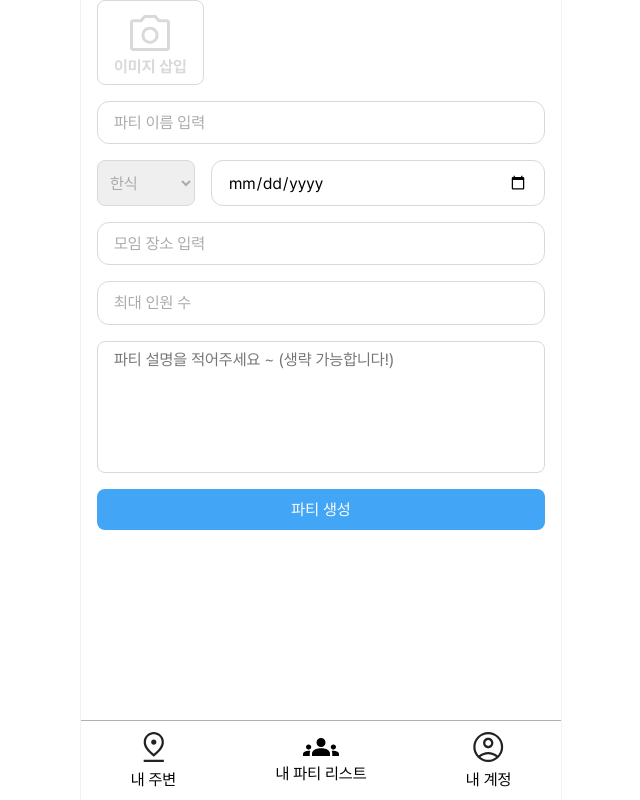
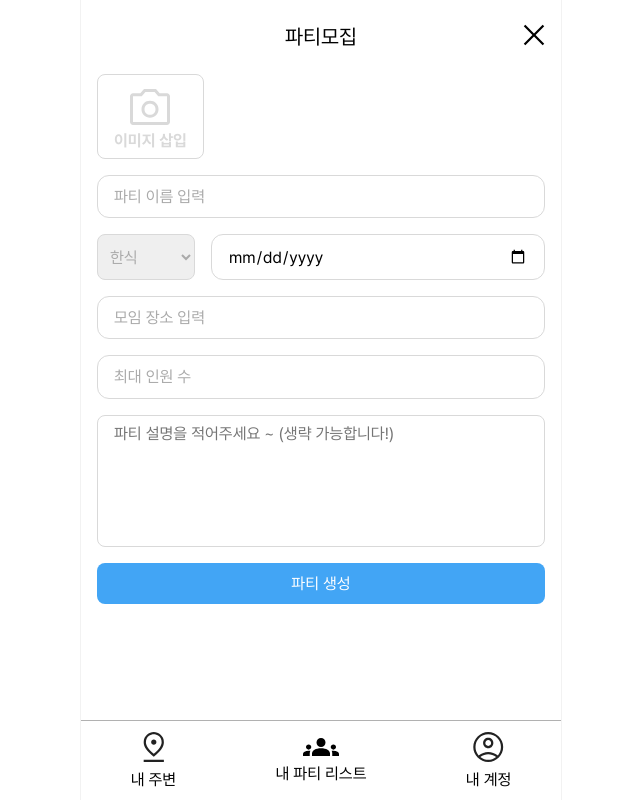
Before and after one commit to YCWG/YCWG-FrontEnd, a React (Vite) app: page /parties in a window 1280 px wide. Shown: the whole page, without its empty margins (319-959 px from the left). Built offline with nearby package versions, Linux system fonts and the light colour scheme; no server answers.

Commit message:
feat: add header

```diff
--- /dev/null
+++ b/src/assets/svg/Xmark.tsx
@@ -0,0 +1,16 @@
+const Xmark = () => (
+  <svg
+    width='22'
+    height='22'
+    viewBox='0 0 22 22'
+    fill='none'
+    xmlns='http://www.w3.org/2000/svg'
+  >
+    <path
+      d='M2.33745 21.2375L0.762451 19.6625L9.42495 11L0.762451 2.33751L2.33745 0.762512L11 9.42501L19.6625 0.762512L21.2375 2.33751L12.575 11L21.2375 19.6625L19.6625 21.2375L11 12.575L2.33745 21.2375Z'
+      fill='black'
+    />
+  </svg>
+)
+
+export default Xmark
--- a/src/assets/svg/index.ts
+++ b/src/assets/svg/index.ts
@@ -5,3 +5,4 @@ export { default as PeopleFocus } from './PeopleFocus'
 export { default as UserCircle } from './UserCircle'
 export { default as UserCircleFocus } from './UserCircleFocus'
 export { default as Camera } from './Camera'
+export { default as Xmark } from './Xmark'
--- /dev/null
+++ b/src/components/Header/index.tsx
@@ -0,0 +1,20 @@
+import { ReactNode } from 'react'
+import * as S from './style'
+
+interface Props {
+  left?: ReactNode
+  center?: ReactNode
+  right?: ReactNode
+}
+
+const Header = ({ left, center, right }: Props) => {
+  return (
+    <S.Wrapper>
+      <S.Left>{left}</S.Left>
+      <S.Center>{center}</S.Center>
+      <S.Right>{right}</S.Right>
+    </S.Wrapper>
+  )
+}
+
+export default Header
--- /dev/null
+++ b/src/components/Header/style.ts
@@ -0,0 +1,21 @@
+import styled from '@emotion/styled'
+
+export const Wrapper = styled.div`
+  display: grid;
+  grid-template-columns: 1fr 1fr 1fr;
+  padding: 1.5rem 0;
+`
+
+export const Left = styled.div`
+  display: flex;
+  justify-content: start;
+`
+export const Center = styled.div`
+  display: flex;
+  justify-content: center;
+  font-size: 1.3rem;
+`
+export const Right = styled.div`
+  display: flex;
+  justify-content: end;
+`
--- a/src/components/index.ts
+++ b/src/components/index.ts
@@ -1,3 +1,4 @@
 export { default as Navigation } from './Navigation'
 export { default as Input } from './Input'
 export { default as Button } from './Button'
+export { default as Header } from './Header'
--- a/src/features/parties/hooks/useCreateParty.tsx
+++ b/src/features/parties/hooks/useCreateParty.tsx
@@ -5,17 +5,17 @@ import { useForm } from 'react-hook-form'
 const useCreateParty = () => {
   const { register, handleSubmit } = useForm<createFormType>()
   const [create] = createPartyApi.useCreatePartyMutation()
-  // const [upload] = createPartyApi.useUploadImgMutation()
+  const [upload] = createPartyApi.useUploadImgMutation()
 
   const onSubmit = handleSubmit(async (form) => {
-    // const formData = new FormData()
-    // formData.append('file', form.image[0])
-    // const res = await upload(formData)
-    // if ('error' in res) return console.log(res.error)
+    const formData = new FormData()
+    formData.append('image', form.image[0])
+    const res = await upload(formData)
+    if ('error' in res) return console.log(res.error)
 
     create({
       ...form,
-      image: 'https://rb.gy/8o0v7',
+      image: res.data.image,
     })
   })
 
--- a/src/features/parties/services/createParty.ts
+++ b/src/features/parties/services/createParty.ts
@@ -2,10 +2,13 @@ import api from '@api'
 
 const createPartyApi = api.injectEndpoints({
   endpoints: (build) => ({
-    uploadImg: build.mutation<{ url: string }, FormData>({
+    uploadImg: build.mutation<{ image: string }, FormData>({
       query: (body) => ({
-        headers: { 'Content-Type': 'multipart/form-data' },
-        url: '/partylist/image',
+        headers: {
+          'Content-Type': 'application/x-www-form-urlencoded',
+          Authorization: `Bearer ${localStorage.getItem('access')}`,
+        },
+        url: '/partylist/image/',
         method: 'POST',
         body,
       }),
--- a/src/pages/Parties.tsx
+++ b/src/pages/Parties.tsx
@@ -1,11 +1,25 @@
+import { Header } from '@components'
 import Create from '@features/parties/components/Create'
-import * as L from 'layouts'
+import * as L from '@layouts'
+import * as SVG from '@assets/svg'
+import { useNavigate } from 'react-router-dom'
 
 const Parties = () => {
+  const navigate = useNavigate()
   return (
-    <L.PartiesLayout>
-      <Create />
-    </L.PartiesLayout>
+    <>
+      <Header
+        center='파티모집'
+        right={
+          <div onClick={() => navigate(-1)}>
+            <SVG.Xmark />
+          </div>
+        }
+      />
+      <L.PartiesLayout>
+        <Create />
+      </L.PartiesLayout>
+    </>
   )
 }
 
```
